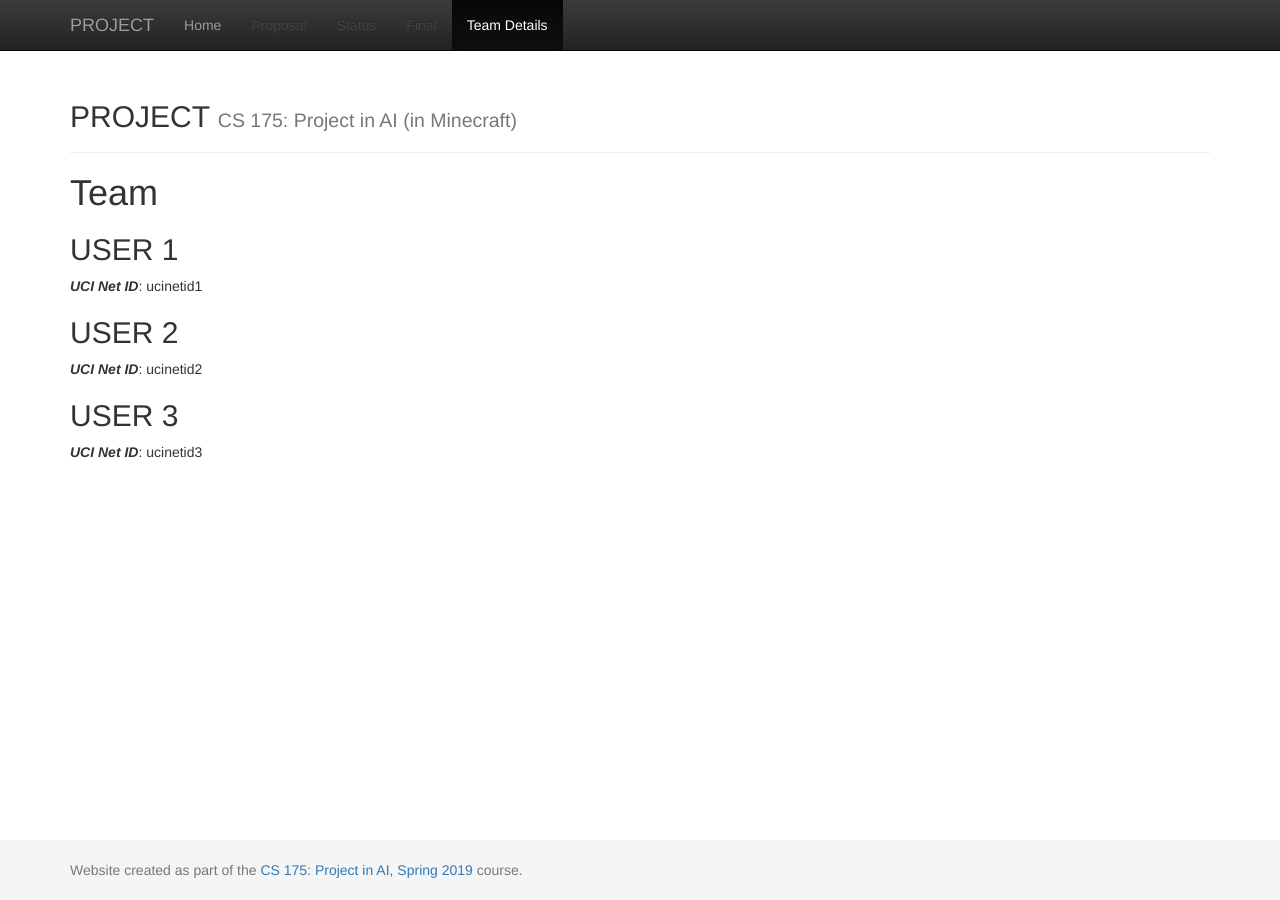
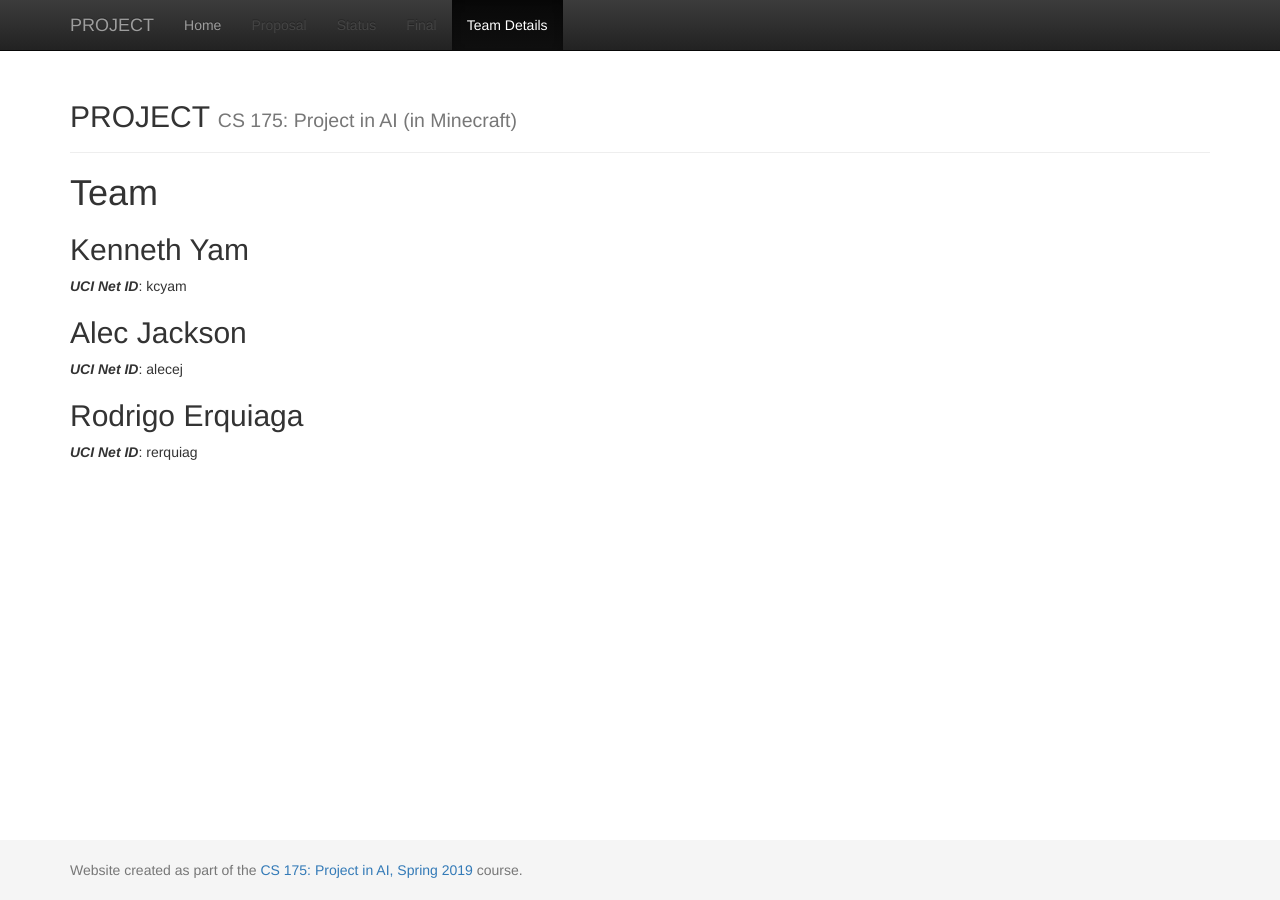
Before and after one commit to AlecJacksonE/HarmonAI, a Jekyll site: the page built from docs/team.md, in a window 1280 px wide. Built offline with Jekyll 4.4.1, drawn with Linux system fonts in a browser that asks for light colours.

Commit message:
Edited Team.md

```diff
--- a/docs/team.md
+++ b/docs/team.md
@@ -6,11 +6,11 @@
 # {{ page.title }}
 
 
-## USER 1
-***UCI Net ID***: ucinetid1
+## Kenneth Yam
+***UCI Net ID***: kcyam
 
-## USER 2
-***UCI Net ID***: ucinetid2
+## Alec Jackson
+***UCI Net ID***: alecej
 
-## USER 3
-***UCI Net ID***: ucinetid3
+## Rodrigo Erquiaga
+***UCI Net ID***: rerquiag
```
